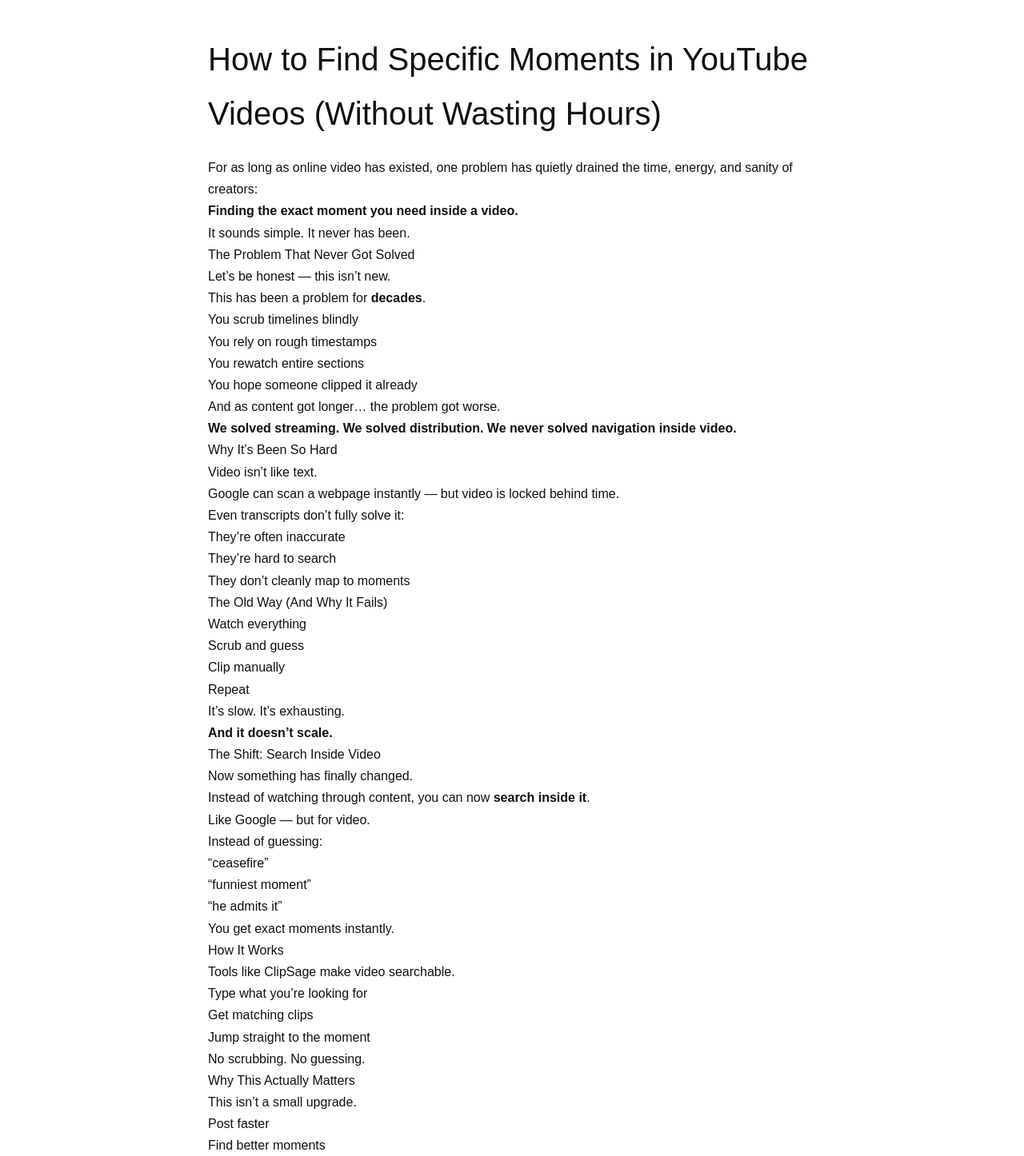
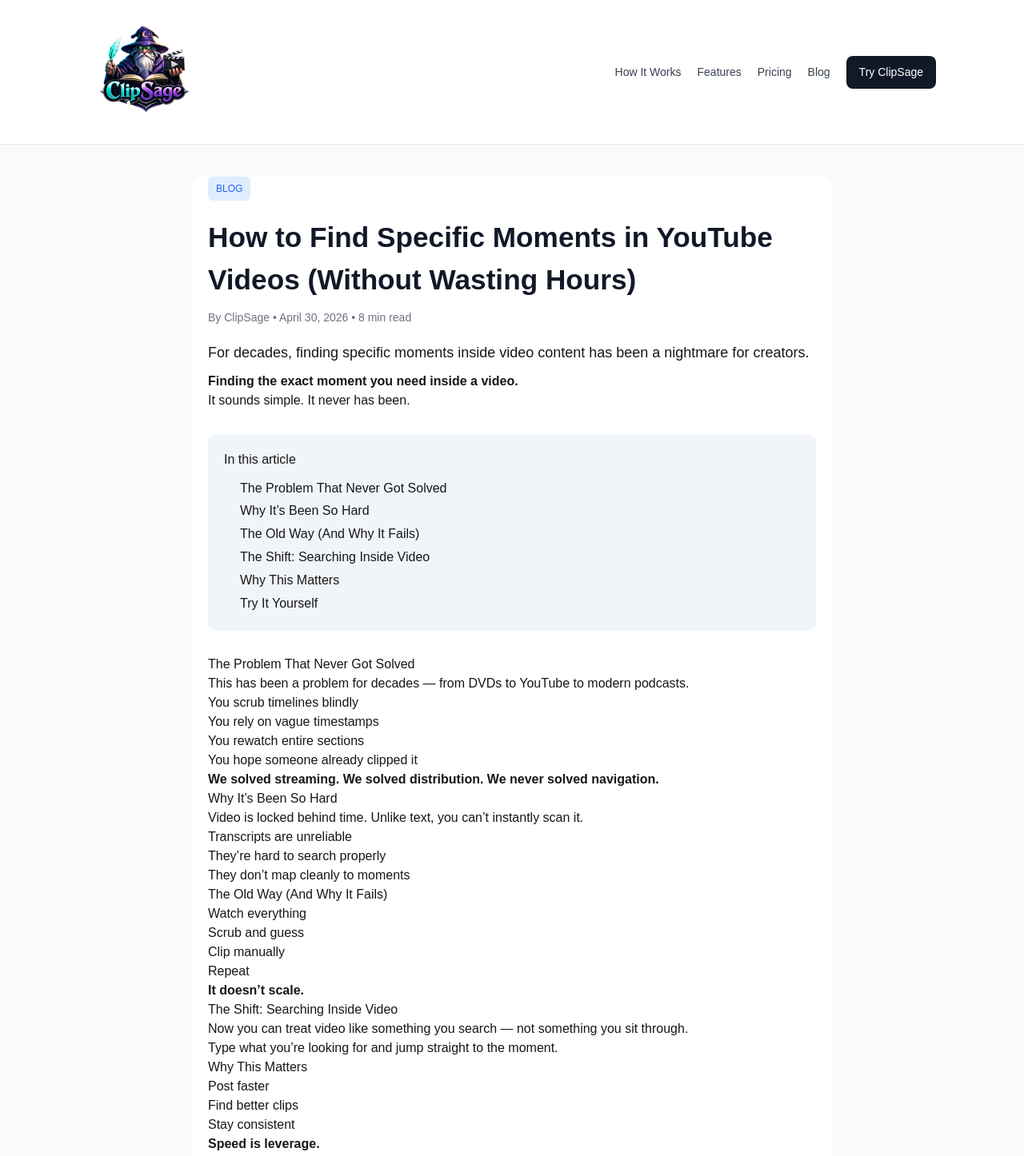
Before and after one commit to lamarcusandru-sketch/clipsage-frontend, a Next.js app: page /blog/how-to-find-specific-moments-in-youtube-videos in a window 1280 px wide. Shown: the top 1446 px of the page at 80% size. Built offline with nearby package versions, Linux system fonts and the light colour scheme.

Commit message:
Style first blog post

```diff
--- a/app/blog/how-to-find-specific-moments-in-youtube-videos/page.tsx
+++ b/app/blog/how-to-find-specific-moments-in-youtube-videos/page.tsx
@@ -1,75 +1,91 @@
+import Image from "next/image";
+import Link from "next/link";
+
 export default function BlogPost() {
   return (
-    <main style={{
-      maxWidth: "800px",
-      margin: "0 auto",
-      padding: "40px 20px",
-      fontFamily: "Arial, sans-serif",
-      lineHeight: "1.7",
-      color: "#111"
-    }}>
-      <h1 style={{ fontSize: "2.5rem", marginBottom: "20px" }}>
+    <main style={styles.page}>
+
+      {/* NAV */}
+      <header style={styles.header}>
+        <div style={styles.headerInner}>
+          <div style={styles.logoWrap}>
+            <Image src="/logo.png" alt="ClipSage Logo" width={140} height={40} />
+          </div>
+
+          <nav style={styles.nav}>
+            <Link href="/" style={styles.navLink}>How It Works</Link>
+            <Link href="/" style={styles.navLink}>Features</Link>
+            <Link href="/pricing" style={styles.navLink}>Pricing</Link>
+            <Link href="#" style={styles.navLink}>Blog</Link>
+            <Link href="/" style={styles.button}>Try ClipSage</Link>
+          </nav>
+        </div>
+      </header>
+
+      {/* CONTENT */}
+      <article style={styles.container}>
+
+        <div style={styles.badge}>BLOG</div>
+
+        <h1 style={styles.title}>
           How to Find Specific Moments in YouTube Videos (Without Wasting Hours)
         </h1>
 
-      <p>
-        For as long as online video has existed, one problem has quietly drained the time,
-        energy, and sanity of creators:
+        <p style={styles.meta}>
+          By ClipSage • April 30, 2026 • 8 min read
         </p>
 
-      <p><strong>Finding the exact moment you need inside a video.</strong></p>
-
-      <p>
-        It sounds simple. It never has been.
-      </p>
-
-      <h2>The Problem That Never Got Solved</h2>
-
-      <p>
-        Let’s be honest — this isn’t new.
+        <p style={styles.lead}>
+          For decades, finding specific moments inside video content has been a nightmare for creators.
         </p>
 
         <p>
-        This has been a problem for <strong>decades</strong>.
+          <strong>Finding the exact moment you need inside a video.</strong>
+        </p>
+
+        <p>It sounds simple. It never has been.</p>
+
+        {/* TOC */}
+        <div style={styles.toc}>
+          <h4 style={styles.tocTitle}>In this article</h4>
+          <ul style={styles.tocList}>
+            <li>The Problem That Never Got Solved</li>
+            <li>Why It’s Been So Hard</li>
+            <li>The Old Way (And Why It Fails)</li>
+            <li>The Shift: Searching Inside Video</li>
+            <li>Why This Matters</li>
+            <li>Try It Yourself</li>
+          </ul>
+        </div>
+
+        <h2>The Problem That Never Got Solved</h2>
+        <p>
+          This has been a problem for decades — from DVDs to YouTube to modern podcasts.
         </p>
 
         <ul>
           <li>You scrub timelines blindly</li>
-        <li>You rely on rough timestamps</li>
+          <li>You rely on vague timestamps</li>
           <li>You rewatch entire sections</li>
-        <li>You hope someone clipped it already</li>
+          <li>You hope someone already clipped it</li>
         </ul>
 
         <p>
-        And as content got longer… the problem got worse.
-      </p>
-
-      <p>
-        <strong>We solved streaming. We solved distribution. We never solved navigation inside video.</strong>
+          <strong>We solved streaming. We solved distribution. We never solved navigation.</strong>
         </p>
 
         <h2>Why It’s Been So Hard</h2>
-
         <p>
-        Video isn’t like text.
-      </p>
-
-      <p>
-        Google can scan a webpage instantly — but video is locked behind time.
-      </p>
-
-      <p>
-        Even transcripts don’t fully solve it:
+          Video is locked behind time. Unlike text, you can’t instantly scan it.
         </p>
 
         <ul>
-        <li>They’re often inaccurate</li>
-        <li>They’re hard to search</li>
-        <li>They don’t cleanly map to moments</li>
+          <li>Transcripts are unreliable</li>
+          <li>They’re hard to search properly</li>
+          <li>They don’t map cleanly to moments</li>
         </ul>
 
         <h2>The Old Way (And Why It Fails)</h2>
-
         <ol>
           <li>Watch everything</li>
           <li>Scrub and guess</li>
@@ -77,124 +93,144 @@ export default function BlogPost() {
           <li>Repeat</li>
         </ol>
 
+        <p><strong>It doesn’t scale.</strong></p>
+
+        <h2>The Shift: Searching Inside Video</h2>
         <p>
-        It’s slow. It’s exhausting.
-      </p>
-
-      <p><strong>And it doesn’t scale.</strong></p>
-
-      <h2>The Shift: Search Inside Video</h2>
-
-      <p>
-        Now something has finally changed.
+          Now you can treat video like something you search — not something you sit through.
         </p>
 
         <p>
-        Instead of watching through content, you can now <strong>search inside it</strong>.
+          Type what you’re looking for and jump straight to the moment.
         </p>
 
-      <p>
-        Like Google — but for video.
-      </p>
-
-      <p>
-        Instead of guessing:
-      </p>
-
-      <ul>
-        <li>“ceasefire”</li>
-        <li>“funniest moment”</li>
-        <li>“he admits it”</li>
-      </ul>
-
-      <p>
-        You get exact moments instantly.
-      </p>
-
-      <h2>How It Works</h2>
-
-      <p>
-        Tools like ClipSage make video searchable.
-      </p>
-
-      <ul>
-        <li>Type what you’re looking for</li>
-        <li>Get matching clips</li>
-        <li>Jump straight to the moment</li>
-      </ul>
-
-      <p>
-        No scrubbing. No guessing.
-      </p>
-
-      <h2>Why This Actually Matters</h2>
-
-      <p>
-        This isn’t a small upgrade.
-      </p>
-
+        <h2>Why This Matters</h2>
         <ul>
           <li>Post faster</li>
-        <li>Find better moments</li>
+          <li>Find better clips</li>
           <li>Stay consistent</li>
         </ul>
 
-      <p>
-        <strong>Speed is leverage for creators.</strong>
-      </p>
-
-      <h2>Real Use Cases</h2>
-
-      <ul>
-        <li>Video editors finding quotes instantly</li>
-        <li>Short-form creators pulling viral clips</li>
-        <li>Podcasters extracting highlights</li>
-        <li>Researchers locating discussions</li>
-      </ul>
-
-      <h2>The End of “I Know It’s In There Somewhere”</h2>
-
-      <p>
-        Every creator knows this feeling:
-      </p>
-
-      <p><em>“I KNOW they said it… I just can’t find it.”</em></p>
-
-      <p>
-        That problem has existed for years.
-      </p>
-
-      <p>
-        <strong>Now it doesn’t have to.</strong>
-      </p>
+        <p><strong>Speed is leverage.</strong></p>
 
         <h2>Try It Yourself</h2>
-
         <p>
-        If you work with video, this is one of those things you need to experience.
-      </p>
-
-      <p>
-        👉 <a href="https://www.clipsage.org/" target="_blank">
-          Try ClipSage here
-        </a>
+          👉 <a href="https://www.clipsage.org" style={styles.link}>Try ClipSage</a>
         </p>
 
         <h2>Final Thought</h2>
-
         <p>
-        Creators have been adapting to broken workflows for decades.
+          This problem existed for decades. Now it’s solved.
         </p>
 
-      <p>
-        Now there’s finally a better way.
-      </p>
-
-      <p>
-        And once you use it…
-      </p>
-
-      <p><strong>You won’t go back.</strong></p>
+      </article>
     </main>
   );
 }
+
+/* STYLES */
+
+const styles: any = {
+  page: {
+    background: "#f8fafc",
+    minHeight: "100vh",
+  },
+
+  header: {
+    background: "#ffffff",
+    borderBottom: "1px solid #e5e7eb",
+  },
+
+  headerInner: {
+    maxWidth: "1100px",
+    margin: "0 auto",
+    padding: "20px",
+    display: "flex",
+    justifyContent: "space-between",
+    alignItems: "center",
+  },
+
+  logoWrap: {
+    display: "flex",
+    alignItems: "center",
+  },
+
+  nav: {
+    display: "flex",
+    gap: "20px",
+    alignItems: "center",
+  },
+
+  navLink: {
+    textDecoration: "none",
+    color: "#374151",
+    fontSize: "14px",
+  },
+
+  button: {
+    background: "#111827",
+    color: "#fff",
+    padding: "10px 16px",
+    borderRadius: "8px",
+    textDecoration: "none",
+    fontSize: "14px",
+  },
+
+  container: {
+    maxWidth: "800px",
+    margin: "40px auto",
+    padding: "0 20px",
+    background: "#ffffff",
+    borderRadius: "12px",
+    paddingBottom: "40px",
+  },
+
+  badge: {
+    display: "inline-block",
+    background: "#e0edff",
+    color: "#2563eb",
+    padding: "6px 10px",
+    borderRadius: "6px",
+    fontSize: "12px",
+    marginBottom: "20px",
+  },
+
+  title: {
+    fontSize: "2.2rem",
+    fontWeight: "700",
+    marginBottom: "10px",
+    color: "#111827",
+  },
+
+  meta: {
+    color: "#6b7280",
+    fontSize: "14px",
+    marginBottom: "20px",
+  },
+
+  lead: {
+    fontSize: "18px",
+    marginBottom: "10px",
+  },
+
+  toc: {
+    background: "#f1f5f9",
+    padding: "20px",
+    borderRadius: "10px",
+    margin: "30px 0",
+  },
+
+  tocTitle: {
+    marginBottom: "10px",
+  },
+
+  tocList: {
+    paddingLeft: "20px",
+    lineHeight: "1.8",
+  },
+
+  link: {
+    color: "#2563eb",
+    textDecoration: "underline",
+  },
+};
```
Lines whose indentation alone changed are shown as unchanged.
